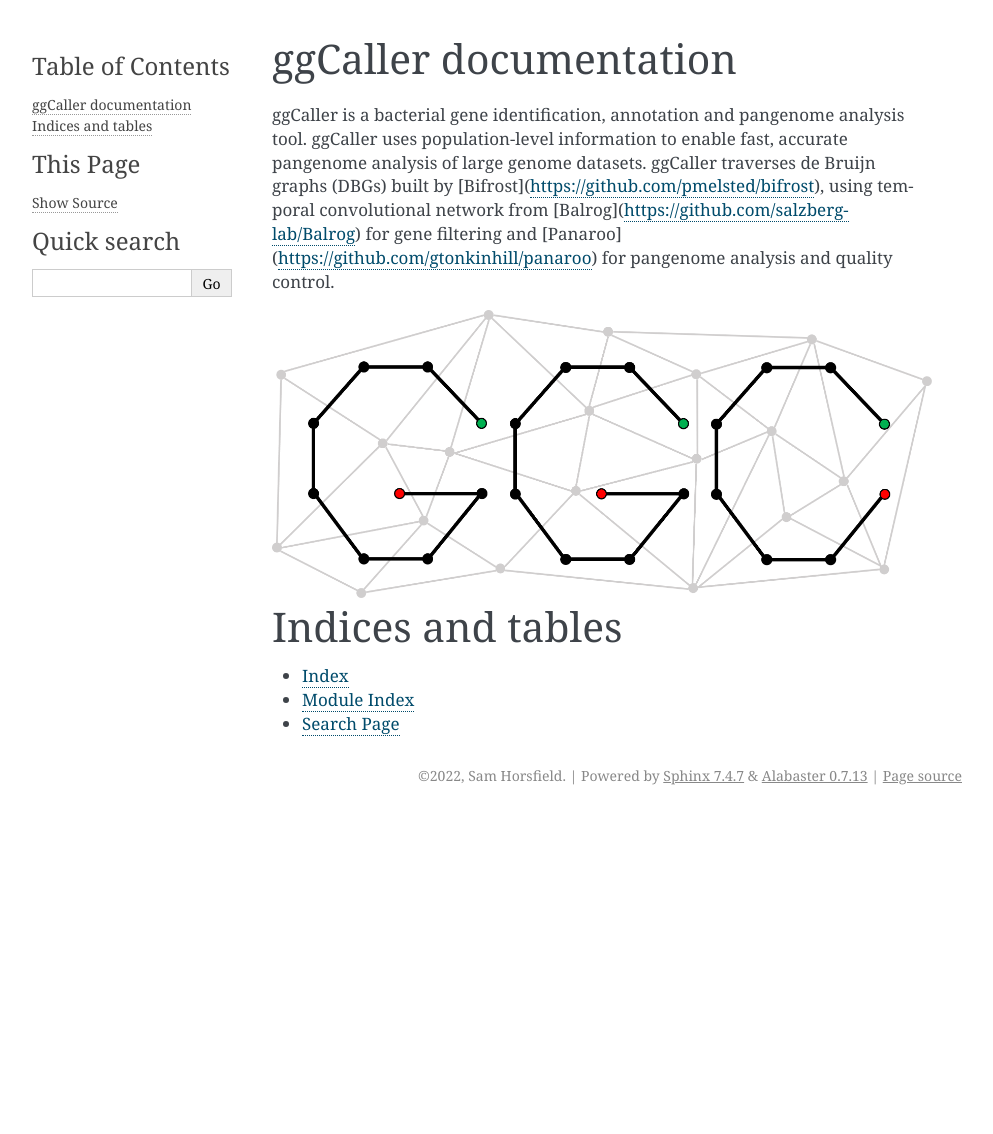
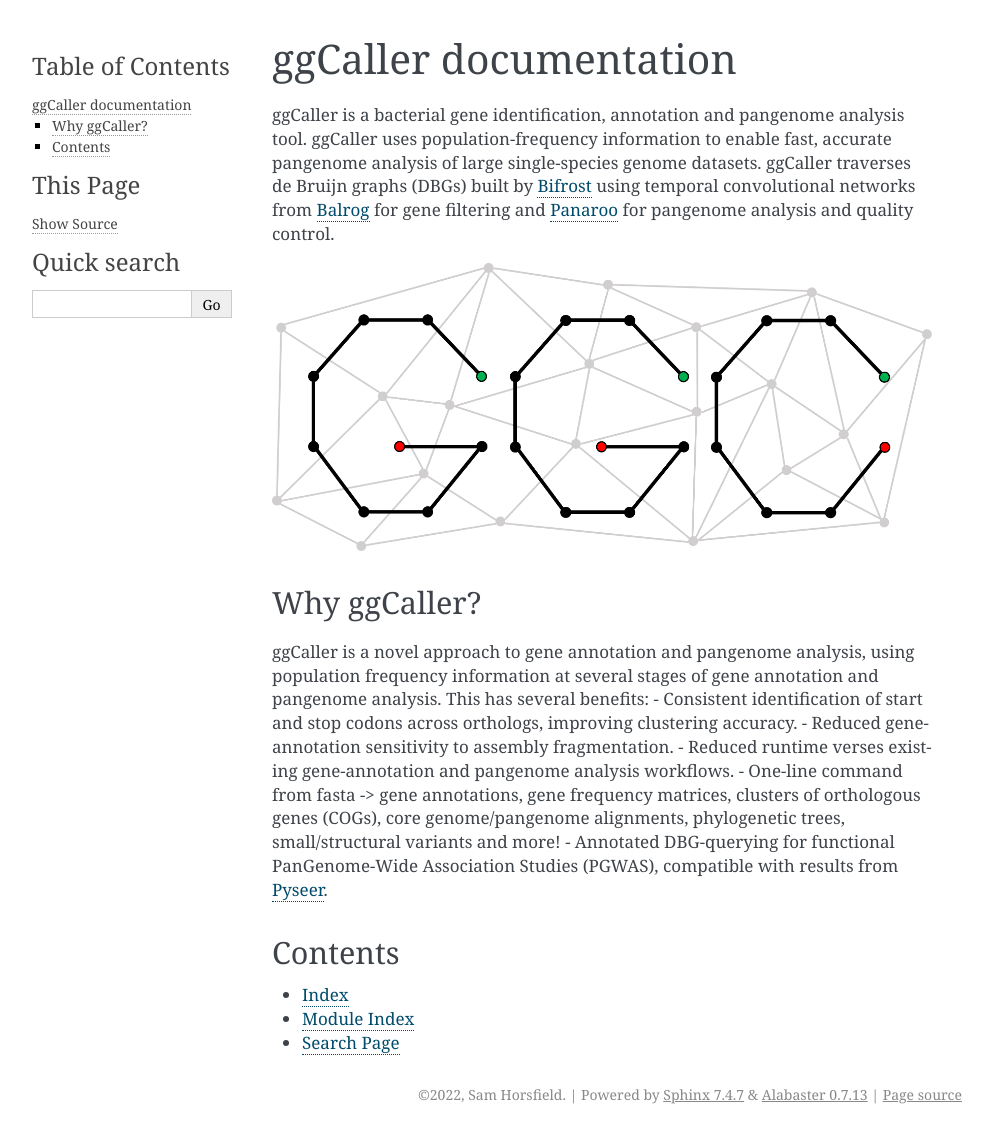
Before and after one commit to bacpop/ggCaller, a Sphinx documentation site: the page built from docs/index.rst, in a window 1280 px wide. Shown: the whole page, without its empty margins (148-1141 px from the left). Built offline with Sphinx 7.4.7, drawn with Linux system fonts in a browser that asks for light colours; before the commit the page ends 900 px from its top, so only the background shows below that.

Commit message:
Adds description of ggCaller to index.rst

```diff
--- a/docs/index.rst
+++ b/docs/index.rst
@@ -1,9 +1,10 @@
 ggCaller documentation
 ==================================
 ggCaller is a bacterial gene identification, annotation and pangenome analysis tool.
-ggCaller uses population-level information to enable fast, accurate pangenome analysis of large genome datasets.
-ggCaller traverses de Bruijn graphs (DBGs) built by [Bifrost](https://github.com/pmelsted/bifrost),
-using temporal convolutional network from [Balrog](https://github.com/salzberg-lab/Balrog) for gene filtering and [Panaroo](https://github.com/gtonkinhill/panaroo) for pangenome analysis and quality control.
+ggCaller uses population-frequency information to enable fast, accurate pangenome analysis of large single-species genome datasets.
+ggCaller traverses de Bruijn graphs (DBGs) built by `Bifrost <https://github.com/pmelsted/bifrost>`_
+using temporal convolutional networks from `Balrog <https://github.com/salzberg-lab/Balrog>`_ for gene filtering
+and `Panaroo <https://github.com/gtonkinhill/panaroo>`_ for pangenome analysis and quality control.
 
 .. image:: images/ggCaller_logo.png
    :alt:  ggCaller (Graph Gene Caller)
@@ -13,8 +14,18 @@
    :maxdepth: 2
    :caption: Contents:
 
-Indices and tables
-==================
+Why ggCaller?
+-------------
+ggCaller is a novel approach to gene annotation and pangenome analysis, using population frequency information at
+several stages of gene annotation and pangenome analysis. This has several benefits:
+- Consistent identification of start and stop codons across orthologs, improving clustering accuracy.
+- Reduced gene-annotation sensitivity to assembly fragmentation.
+- Reduced runtime verses existing gene-annotation and pangenome analysis workflows.
+- One-line command from fasta -> gene annotations, gene frequency matrices, clusters of orthologous genes (COGs), core genome/pangenome alignments, phylogenetic trees, small/structural variants and more!
+- Annotated DBG-querying for functional PanGenome-Wide Association Studies (PGWAS), compatible with results from `Pyseer <https://github.com/mgalardini/pyseer>`_.
+
+Contents
+---------
 
 * :ref:`genindex`
 * :ref:`modindex`
```
